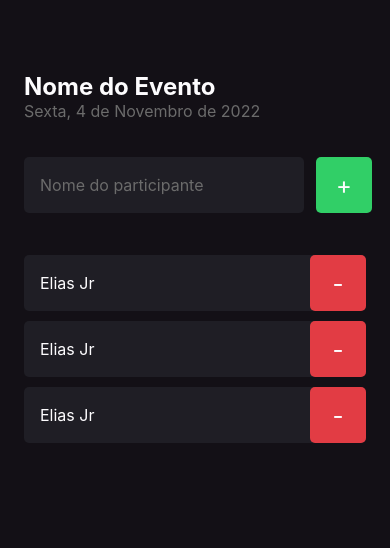
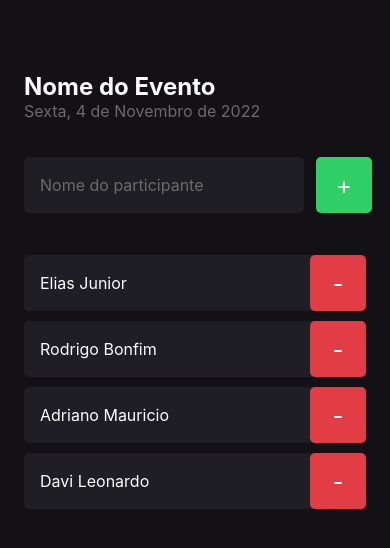
Before and after one commit to ElijahJunnior/react_native_01_imhere, a React Native app: screen / in a window 390 px wide. Shown: the top 548 px of the page. Built offline with nearby package versions, Linux system fonts and the light colour scheme.

Commit message:
passando propriedades para os componentes

```diff
--- a/src/components/Participant/index.tsx
+++ b/src/components/Participant/index.tsx
@@ -2,10 +2,13 @@ import { View, Text, TouchableOpacity } from "react-native";
 
 import { styles } from "./styles";
 
-export function Participant() {
+interface IProps {
+  name: string;
+}
+export function Participant({ name }: IProps) {
   return (
     <View style={styles.container}>
-      <Text style={styles.name}>Elias Jr</Text>
+      <Text style={styles.name}>{name}</Text>
       <TouchableOpacity style={styles.button}>
         <Text style={styles.buttonText}>-</Text>
       </TouchableOpacity>
--- a/src/screens/Home/index.tsx
+++ b/src/screens/Home/index.tsx
@@ -21,9 +21,10 @@ export function Home() {
           <Text style={styles.buttonText}>+</Text>
         </TouchableOpacity>
       </View>
-      <Participant />
-      <Participant />
-      <Participant />
+      <Participant name="Elias Junior" />
+      <Participant name="Rodrigo Bonfim" />
+      <Participant name="Adriano Mauricio" />
+      <Participant name="Davi Leonardo" />
     </View>
   );
 }
```
